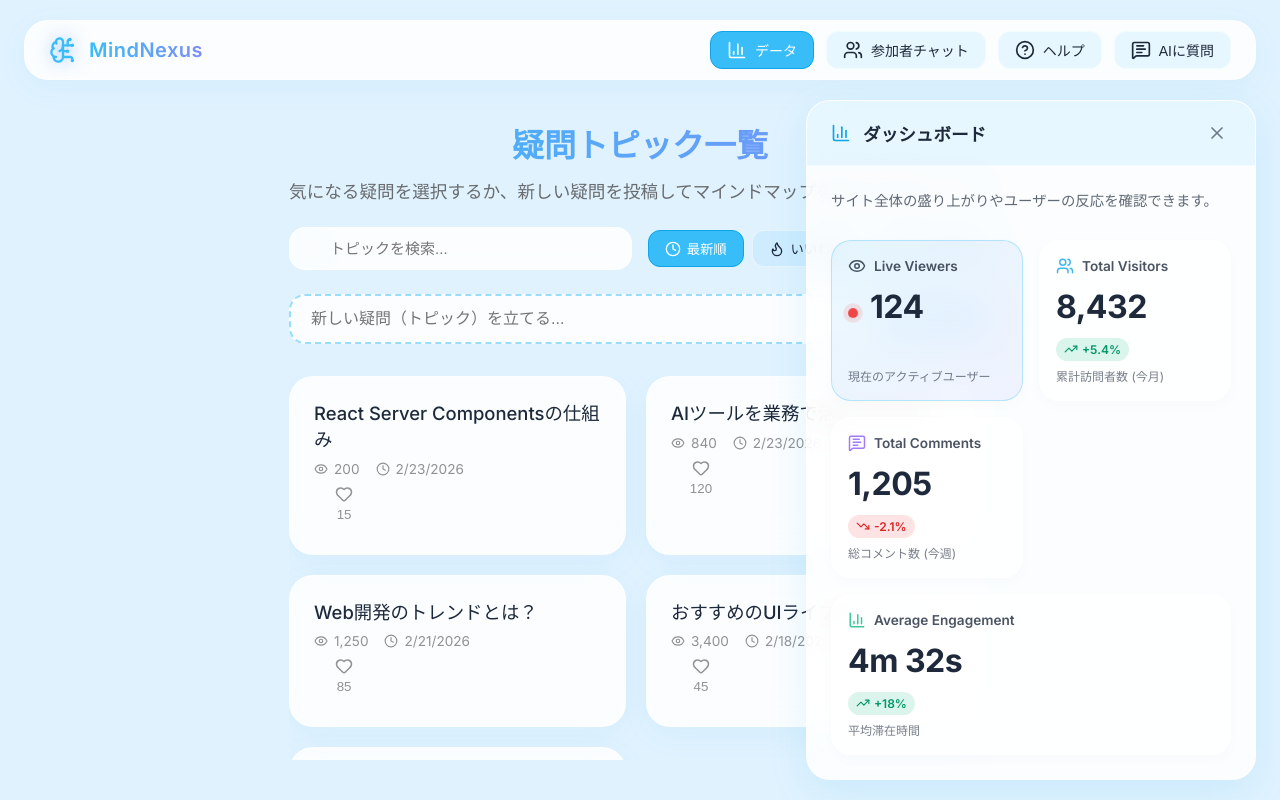
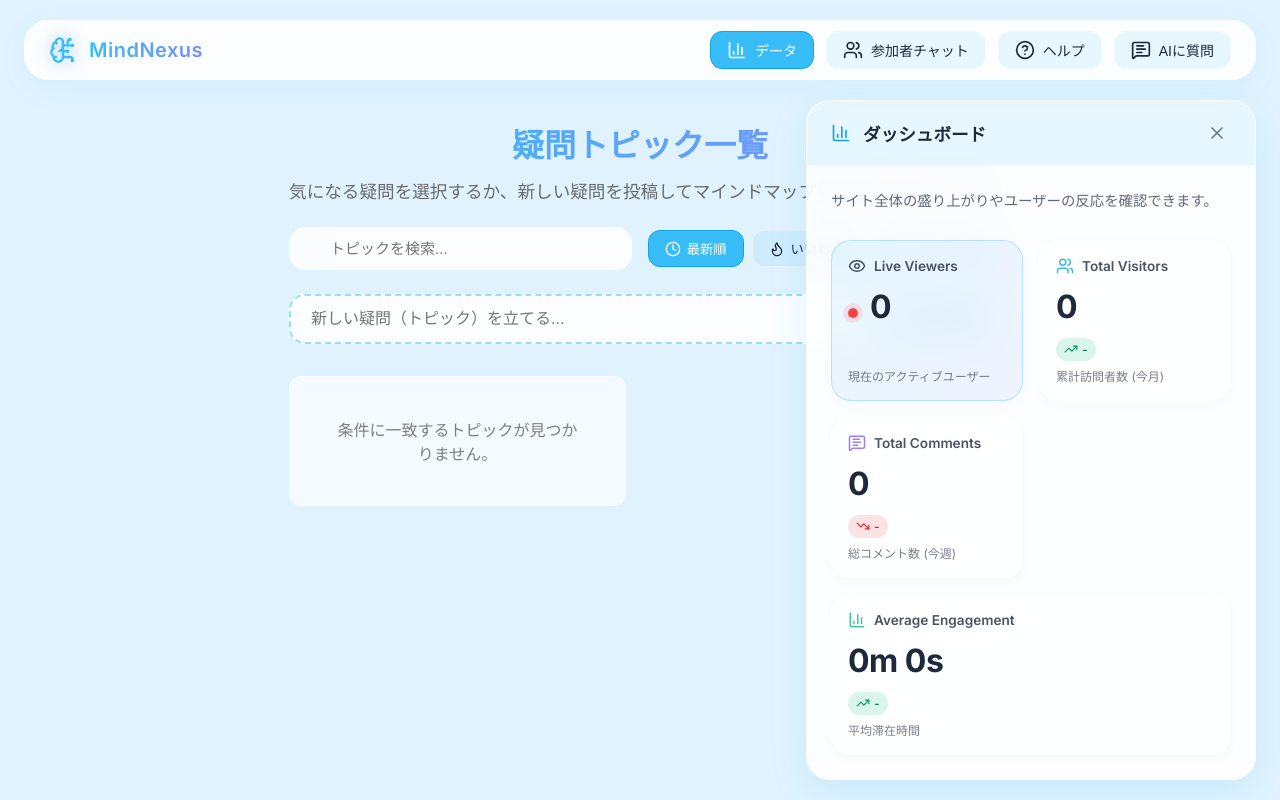
Before and after one commit to pokos08/Mind-Nexus, a React (Vite) app: page / in a window 1280 px wide. Both pictures are taken after a click on the button "データ". Built offline with nearby package versions, Linux system fonts and the light colour scheme; the HTML template or start-up script is replaced by a standard one.

Commit message:
feat: Integrate real Google Gemini AI and zero-clear mock data

```diff
--- a/package.json
+++ b/package.json
@@ -10,6 +10,7 @@
     "preview": "vite preview"
   },
   "dependencies": {
+    "@google/genai": "^1.42.0",
     "@xyflow/react": "^12.10.1",
     "clsx": "^2.1.1",
     "dagre": "^0.8.5",
--- a/src/components/AIChatPanel.tsx
+++ b/src/components/AIChatPanel.tsx
@@ -1,5 +1,6 @@
 import { useState, useRef, useEffect } from 'react';
 import { Bot, Send, X, User } from 'lucide-react';
+import { GoogleGenAI } from '@google/genai';
 import './AIChatPanel.css';
 
 interface Message {
@@ -33,30 +34,65 @@ export function AIChatPanel({ isOpen, onClose }: AIChatPanelProps) {
         scrollToBottom();
     }, [messages, isTyping]);
 
-    const handleSend = (e: React.FormEvent) => {
+    const handleSend = async (e: React.FormEvent) => {
         e.preventDefault();
-        if (!input.trim()) return;
+        if (!input.trim() || isTyping) return;
 
+        const userText = input;
         const userMessage: Message = {
             id: Date.now().toString(),
             role: 'user',
-            content: input,
+            content: userText,
         };
 
         setMessages((prev) => [...prev, userMessage]);
         setInput('');
         setIsTyping(true);
 
-        // ダミーのAI応答を遅延して追加
-        setTimeout(() => {
+        try {
+            // apiKeyはローカルの.env.local、もしくはVercel環境変数から取得
+            const apiKey = import.meta.env.VITE_GEMINI_API_KEY;
+            if (!apiKey) {
+                throw new Error("APIキーが設定されていません。VITE_GEMINI_API_KEY を確認してください。");
+            }
+
+            const ai = new GoogleGenAI({ apiKey });
+
+            // これまでの会話履歴を作成してコンテキストを持たせる
+            const contents = messages.map(msg => ({
+                role: msg.role === 'ai' ? 'model' : 'user',
+                parts: [{ text: msg.content }]
+            }));
+
+            // 初回システムの挨拶は省略する等の工夫も可能ですが、今回はそのまま送信
+            contents.push({
+                role: 'user',
+                parts: [{ text: userText }]
+            });
+
+            const response = await ai.models.generateContent({
+                model: 'gemini-2.5-flash',
+                contents: contents
+            });
+
             const aiResponse: Message = {
                 id: (Date.now() + 1).toString(),
                 role: 'ai',
-                content: `「${userMessage.content}」についてですね！現在はダミー応答を使用していますが、将来APIキーを登録することで本物のAIと通話できるようになります。`,
+                content: response.text || '回答を取得できませんでした。',
             };
             setMessages((prev) => [...prev, aiResponse]);
+
+        } catch (error) {
+            console.error("Gemini API Error:", error);
+            const errorMessage: Message = {
+                id: (Date.now() + 1).toString(),
+                role: 'ai',
+                content: `エラーが発生しました: ${(error as Error).message}`,
+            };
+            setMessages((prev) => [...prev, errorMessage]);
+        } finally {
             setIsTyping(false);
-        }, 1500);
+        }
     };
 
     if (!isOpen) return null;
--- a/src/components/AnalyticsPanel.tsx
+++ b/src/components/AnalyticsPanel.tsx
@@ -9,12 +9,12 @@ interface AnalyticsPanelProps {
 export const AnalyticsPanel = ({ isOpen, onClose }: AnalyticsPanelProps) => {
     if (!isOpen) return null;
 
-    // モックデータ
+    // モックデータ (初期化)
     const analyticsData = {
-        liveViewers: { value: 124, trend: 'up', change: '+12%', label: '現在のアクティブユーザー' },
-        totalVisitors: { value: '8,432', trend: 'up', change: '+5.4%', label: '累計訪問者数 (今月)' },
-        totalComments: { value: '1,205', trend: 'down', change: '-2.1%', label: '総コメント数 (今週)' },
-        avgTimeOnSite: { value: '4m 32s', trend: 'up', change: '+18%', label: '平均滞在時間' },
+        liveViewers: { value: 0, trend: 'neutral', change: '-', label: '現在のアクティブユーザー' },
+        totalVisitors: { value: '0', trend: 'neutral', change: '-', label: '累計訪問者数 (今月)' },
+        totalComments: { value: '0', trend: 'neutral', change: '-', label: '総コメント数 (今週)' },
+        avgTimeOnSite: { value: '0m 0s', trend: 'neutral', change: '-', label: '平均滞在時間' },
     };
 
     return (
--- a/src/data/topics.ts
+++ b/src/data/topics.ts
@@ -7,40 +7,4 @@ export interface Topic {
 }
 
 // モック用の初期トピックデータ
-export const initialTopics: Topic[] = [
-    {
-        id: '1',
-        title: 'Web開発のトレンドとは？',
-        createdAt: new Date(Date.now() - 1000 * 60 * 60 * 24 * 2).toISOString(), // 2 days ago
-        views: 1250,
-        likes: 85,
-    },
-    {
-        id: '2',
-        title: 'AIツールを業務で活用する方法',
-        createdAt: new Date(Date.now() - 1000 * 60 * 60 * 12).toISOString(), // 12 hours ago
-        views: 840,
-        likes: 120,
-    },
-    {
-        id: '3',
-        title: 'React Server Componentsの仕組み',
-        createdAt: new Date(Date.now() - 1000 * 60 * 45).toISOString(), // 45 mins ago
-        views: 200,
-        likes: 15,
-    },
-    {
-        id: '4',
-        title: 'おすすめのUIライブラリについて',
-        createdAt: new Date(Date.now() - 1000 * 60 * 60 * 24 * 5).toISOString(), // 5 days ago
-        views: 3400,
-        likes: 45,
-    },
-    {
-        id: '5',
-        title: 'ViteとWebpackの比較',
-        createdAt: new Date(Date.now() - 1000 * 60 * 60 * 24 * 10).toISOString(), // 10 days ago
-        views: 5200,
-        likes: 210,
-    },
-];
+export const initialTopics: Topic[] = [];
```
Also changed, not shown: 1 other file (tests, documents, lock files or other folders).
